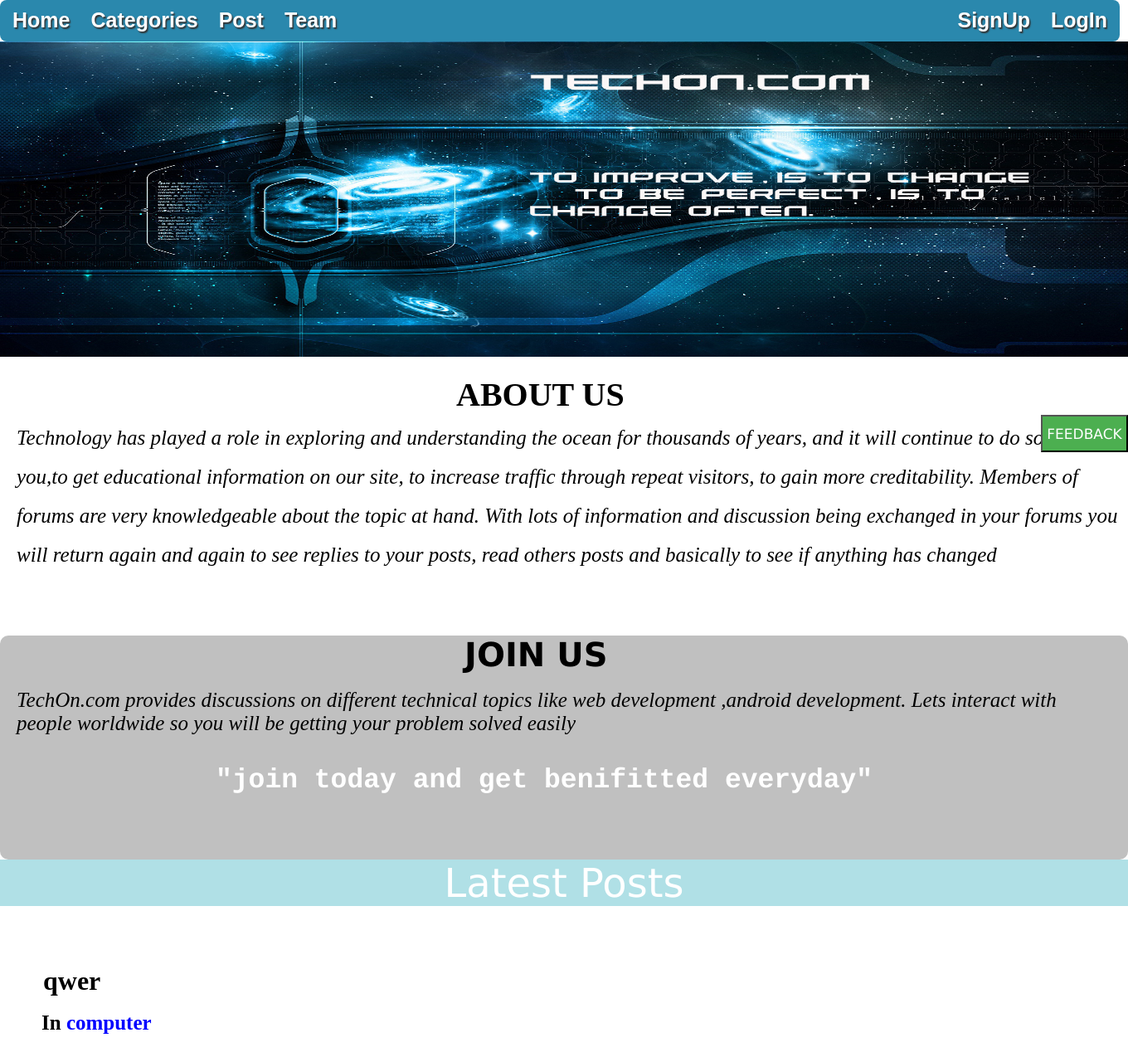
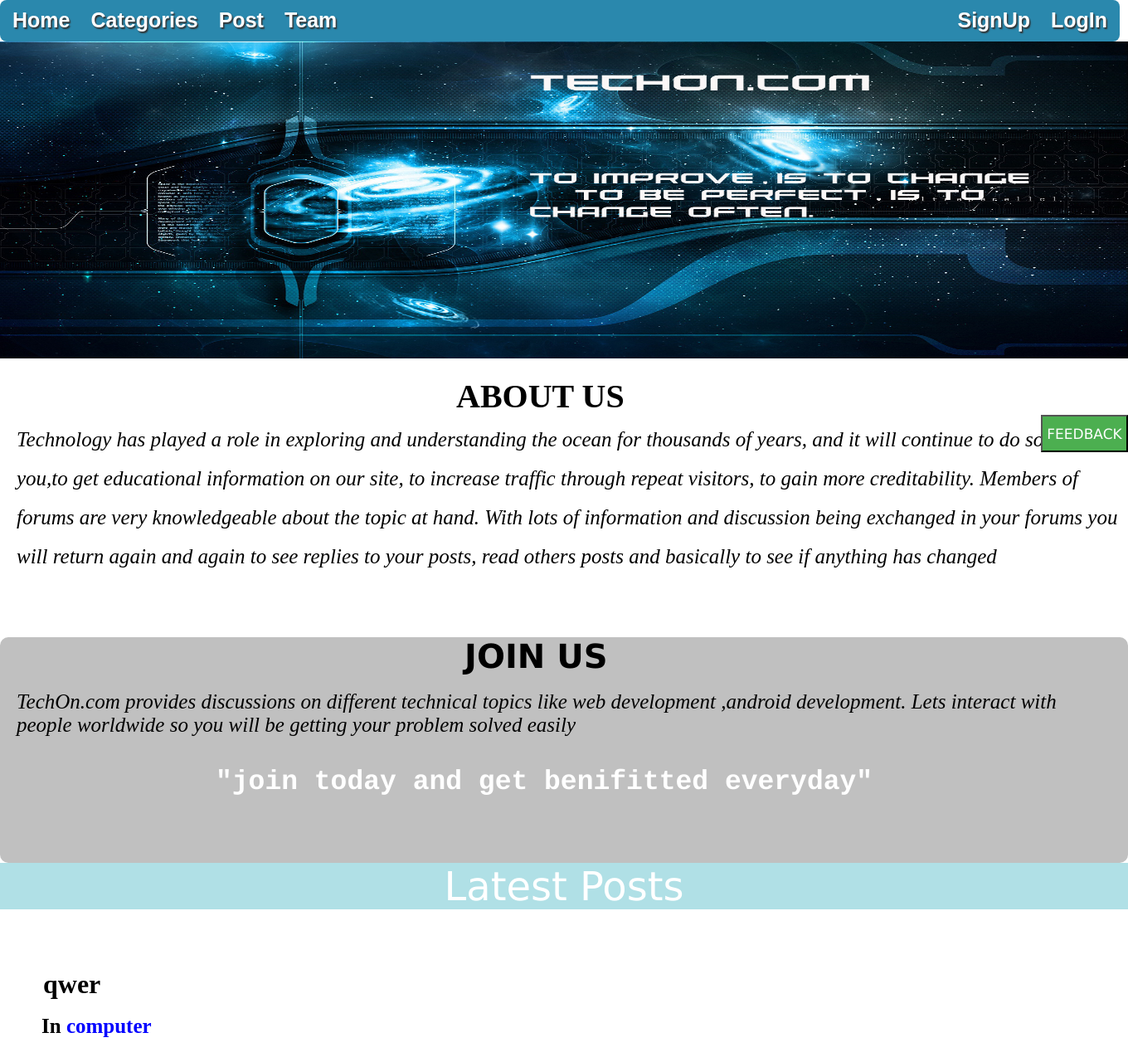
Before and after one commit to confused1108/Technical-Discussion-Forum, a PHP site: page / in a window 1360 px wide. Shown: the top 1280 px of the page at 83% size. Run offline with PHP 8.4, Linux system fonts and the light colour scheme; data comes from the database, SQL or seed files in the repository.

Commit message:
Update index.php

```diff
--- a/index.php
+++ b/index.php
@@ -251,7 +251,7 @@
 
 
 
-<img height="380px" width="100%" src="images/background.jpg">
+<img height="382px" width="100%" src="images/background.jpg">
 <br><br>
 
 <div style="background-color:white;height: 250px;width:100%;font-family:Harlow Solid Italic; font-size:40px;border-radius:10px;">
@@ -269,7 +269,7 @@
 <br>
 
 
-<div style="background-color:silver;height: 270px;width:100%;border-radius:10px;">
+<div style="background-color:silver;height: 272px;width:100%;border-radius:10px;">
 <h1 style=";margin-top: 0px;margin-left:560px;margin-top:10px;font-weight: bold;font-size: 40px;font-family: verdana">JOIN US</h1>
 <br>
 <div style="margin-left:10px;margin-right:10px">
```
